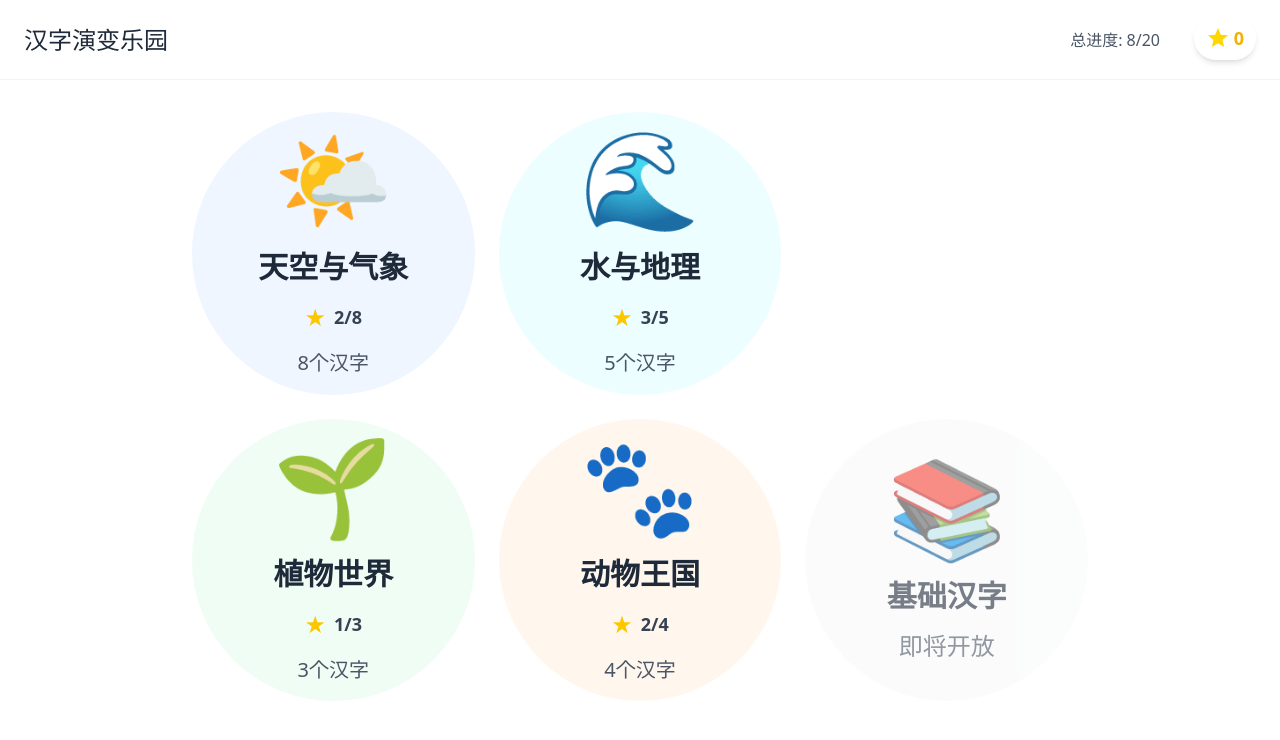
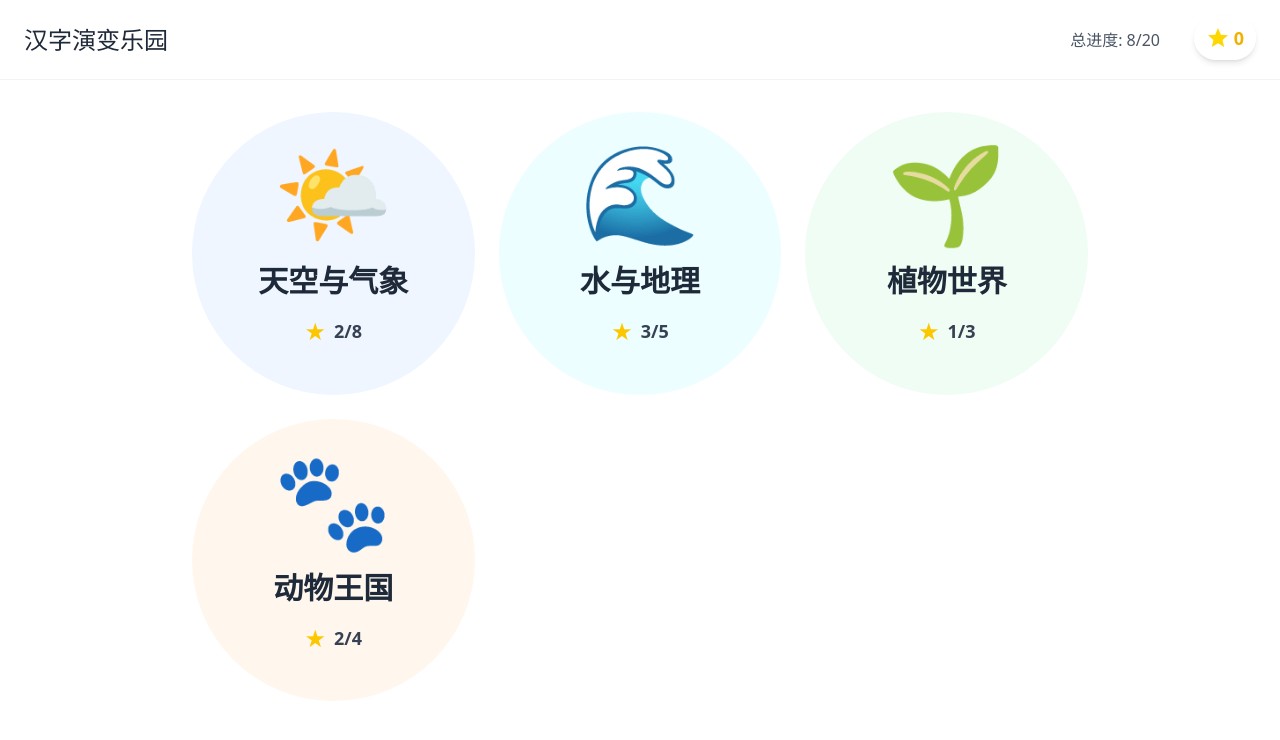
Before and after one commit to strzhao/little-bee, a Next.js app: page /hanzi in a window 1280 px wide. Shown: the top 740 px of the page. Built offline with nearby package versions, Linux system fonts and the light colour scheme.

Commit message:
优化首页类别显示：过滤空类别，移除冗余说明
- 添加智能过滤机制，只显示有汉字数据的类别
- 移除即将开放的冗余说明文字
- 简化网格布局，支持动态数量的类别卡片
- 提升界面简洁性和用户体验

```diff
--- a/app/hanzi/page.tsx
+++ b/app/hanzi/page.tsx
@@ -99,7 +99,7 @@ export default function HanziHomePage() {
           '基础汉字': 0
         };
 
-        const categoryConfigs: CategoryConfig[] = [
+        const allCategoryConfigs: CategoryConfig[] = [
           {
             name: '天空与气象',
             emoji: '🌤️',
@@ -142,6 +142,9 @@ export default function HanziHomePage() {
           }
         ];
 
+        // 过滤掉没有汉字的类别
+        const categoryConfigs = allCategoryConfigs.filter(category => category.count > 0);
+
         setCategories(categoryConfigs);
         setTotalCharacters(masterConfig.totalCharacters);
         setLoading(false);
@@ -177,19 +180,9 @@ export default function HanziHomePage() {
         <div className="max-w-4xl mx-auto">
           {/* 类别网格 */}
           <div className="grid grid-cols-1 md:grid-cols-2 lg:grid-cols-3 gap-6">
-            {/* 第一行：2个大卡片 */}
-            <div className="md:col-span-2 lg:col-span-2 grid grid-cols-1 md:grid-cols-2 gap-6">
-              {categories.slice(0, 2).map((category) => (
+            {categories.map((category) => (
               <CategoryCard key={category.name} category={category} />
             ))}
-            </div>
-
-            {/* 第二行：3个卡片 */}
-            <div className="md:col-span-2 lg:col-span-3 grid grid-cols-1 md:grid-cols-3 gap-6">
-              {categories.slice(2).map((category) => (
-                <CategoryCard key={category.name} category={category} />
-              ))}
-            </div>
           </div>
         </div>
       </main>
@@ -226,11 +219,7 @@ const CategoryCard = ({ category }: { category: CategoryConfig }) => {
            </div>
          )}
 
-        {category.available ? (
-          <p className="text-xl text-gray-600">{category.count}个汉字</p>
-        ) : (
-          <p className="text-2xl text-gray-600">即将开放</p>
-        )}
+
       </div>
     </motion.div>
   );
```
Lines whose indentation alone changed are shown as unchanged.
